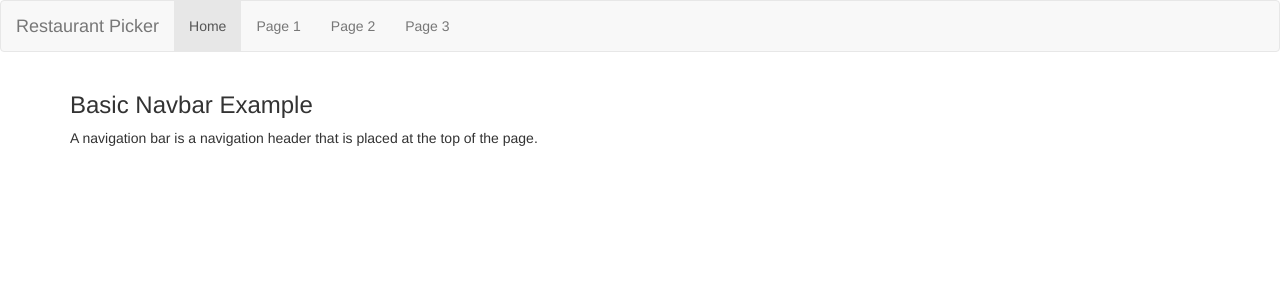
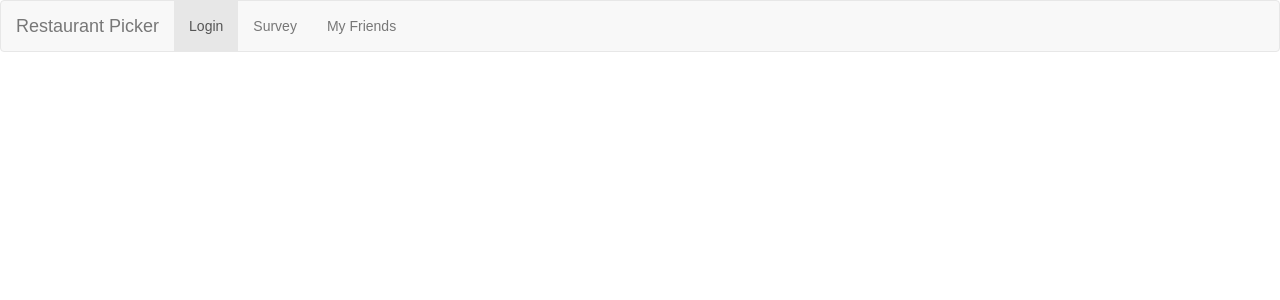
Before and after one commit to MJMendelsohn/Restaurant, a Flask app: template Flask/templates/TopPane.html in a window 1280 px wide. Shown: the top 300 px of the page. Run offline with Flask 2, Linux system fonts and the light colour scheme; the template is opened without the code that fills it, so the values that code supplies are empty; some libraries are stand-ins or nearby versions.

Commit message:
top pane

```diff
--- a/Flask/css/toppane.css
+++ b/Flask/css/toppane.css
@@ -1,24 +1,11 @@
 a {
 font-family: "Century Gothic", CenturyGothic, AppleGothic, sans-serif;
-font-style: normal;
-font-variant: normal;
 }
 
 li {
 font-family: "Century Gothic", CenturyGothic, AppleGothic, sans-serif;
-font-style: normal;
-font-variant: normal;
 }
 
 body {
 font-family: "Raleway", sans-serif;
 }
-er {
-    background-color: #45a049;
-}
-
-div {
-    border-radius: 5px;
-    background-color: #f2f2f2;
-    padding: 20px;
-}
--- a/Flask/templates/TopPane.html
+++ b/Flask/templates/TopPane.html
@@ -1,6 +1,7 @@
 <!DOCTYPE html>
 <html lang="en">
 <head>
+<link rel="stylesheet" href="../css/toppane.css">
   <title>Bootstrap Example</title>
   <meta charset="utf-8">
   <meta name="viewport" content="width=device-width, initial-scale=1">
@@ -16,17 +17,15 @@
       <a class="navbar-brand" href="#">Restaurant Picker</a>
     </div>
     <ul class="nav navbar-nav">
-      <li class="active"><a href="#">Home</a></li>
-      <li><a href="#">Page 1</a></li>
-      <li><a href="#">Page 2</a></li>
-      <li><a href="#">Page 3</a></li>
+      <li class="active"><a href="#">Login</a></li>
+      <li><a href="#">Survey</a></li>
+      <li><a href="#">My Friends</a></li>
     </ul>
   </div>
 </nav>
 
 <div class="container">
-  <h3>Basic Navbar Example</h3>
-  <p>A navigation bar is a navigation header that is placed at the top of the page.</p>
+
 </div>
 
 </body>
```
